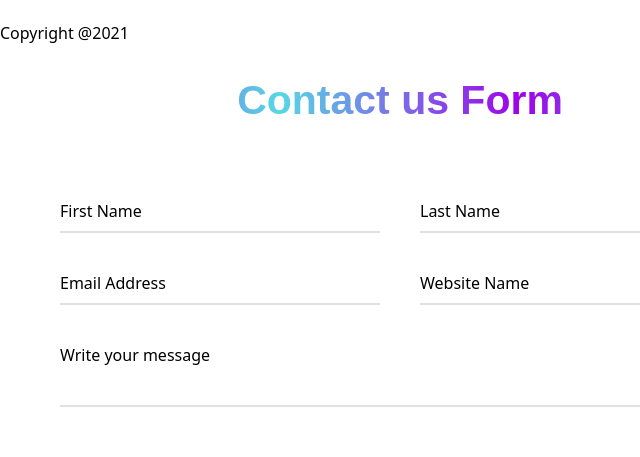
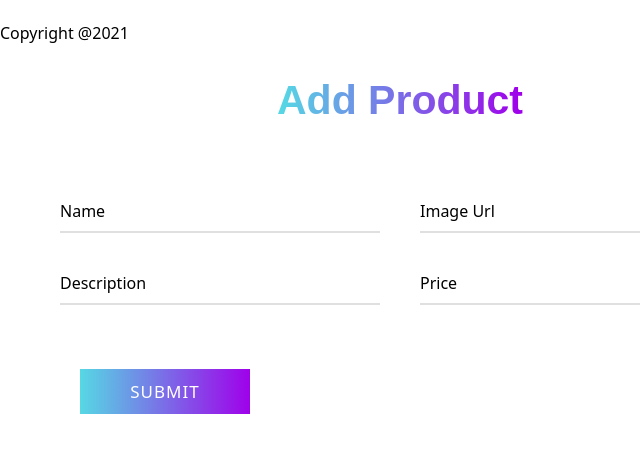
Before and after one commit to Raiyan109/repliq-react-admin, a React (Vite) app: page /dashboard/add in a window 1280 px wide. Shown: the part 397-854 px from the top of the page, without its empty margins (0-640 px from the left). Built offline with nearby package versions, Linux system fonts and the light colour scheme.

Commit message:
add product

```diff
--- a/package.json
+++ b/package.json
@@ -16,7 +16,9 @@
     "react-dom": "^18.2.0",
     "react-icons": "^4.10.1",
     "react-phone-input-2": "^2.15.1",
-    "react-router-dom": "^6.15.0"
+    "react-router-dom": "^6.15.0",
+    "uuid": "^9.0.1",
+    "uuidv4": "^6.2.13"
   },
   "devDependencies": {
     "@types/react": "^18.2.15",
--- a/src/pages/AddProduct.jsx
+++ b/src/pages/AddProduct.jsx
@@ -1,44 +1,86 @@
 import '../styles/addProduct.css'
+import ProductJson from '../../public/products'
+import { useState } from 'react';
+import { v4 as uuidv4 } from 'uuid';
 
 
 const AddProduct = () => {
+    const [name, setName] = useState('')
+    const [desc, setDesc] = useState('')
+    const [image, setImage] = useState('')
+    const [price, setPrice] = useState('')
+
+    const id = uuidv4()
+
+
+
+    const addProduct = (e) => {
+        e.preventDefault()
+        const newProduct = [...ProductJson, {
+            "id": id,
+            "name": name,
+            "image": image,
+            "desc": desc,
+            "price": price
+        }]
+        console.log(newProduct);
+        localStorage.setItem('newProduct', JSON.stringify(newProduct))
+        return newProduct
+    }
+
+
+
+
+
     return (
         <div className="container">
             <div className="text">
-                Contact us Form
+                Add Product
             </div>
-            <form action="#">
+            <form onSubmit={addProduct}>
                 <div className="form-row">
                     <div className="input-data">
-                        <input type="text" required className='focus:outline-none' />
+                        <input type="text" required className='focus:outline-none'
+                            value={name}
+                            onChange={(e) => setName(e.target.value)}
+                        />
                         <div className="underline"></div>
-                        <label>First Name</label>
+                        <label>Name</label>
                     </div>
                     <div className="input-data">
-                        <input type="text" required className='focus:outline-none' />
+                        <input type="text" required className='focus:outline-none'
+                            value={image}
+                            onChange={(e) => setImage(e.target.value)}
+                        />
                         <div className="underline"></div>
-                        <label>Last Name</label>
+                        <label>Image Url </label>
                     </div>
                 </div>
                 <div className="form-row">
                     <div className="input-data">
-                        <input type="text" required className='focus:outline-none' />
+                        <input type="text" required className='focus:outline-none'
+                            value={desc}
+                            onChange={(e) => setDesc(e.target.value)}
+                        />
                         <div className="underline"></div>
-                        <label>Email Address</label>
+                        <label>Description</label>
                     </div>
                     <div className="input-data">
-                        <input type="text" required className='focus:outline-none' />
+                        <input type="text" required className='focus:outline-none'
+                            value={price}
+                            onChange={(e) => setPrice(e.target.value)}
+                        />
                         <div className="underline"></div>
-                        <label>Website Name</label>
+                        <label>Price</label>
                     </div>
                 </div>
                 <div className="form-row">
                     <div className="input-data textarea">
-                        <textarea rows="8" cols="80" required className='focus:outline-none'></textarea>
+                        {/* <textarea rows="8" cols="80" required className='focus:outline-none'></textarea>
                         <br />
                         <div className="underline"></div>
                         <label>Write your message</label>
-                        <br />
+                        <br /> */}
                         <div className="form-row submit-btn">
                             <div className="input-data">
                                 <div className="inner"></div>
--- a/src/pages/Layout/Layout.jsx
+++ b/src/pages/Layout/Layout.jsx
@@ -1,6 +1,6 @@
 import { Link } from "react-router-dom";
-import AllSideBarPages from "../../components/AllSideBarPages";
 
+// eslint-disable-next-line react/prop-types
 const Layout = ({ children }) => {
     return (
         <div>
--- a/src/pages/ProductDetail.jsx
+++ b/src/pages/ProductDetail.jsx
@@ -1,8 +1,9 @@
 import { useParams } from "react-router-dom";
-import ProductsJson from '../../public/products'
 const ProductDetail = () => {
     const { id } = useParams()
-    const products = ProductsJson.find((item) => item.id === id)
+    const ProductsStorage = JSON.parse(localStorage.getItem('newProduct'))
+    const products = ProductsStorage.find((item) => item.id === id)
+
 
     if (!products) {
         return <p>{`This page does not contain ${id} details`}</p>
--- a/src/pages/ProductList.jsx
+++ b/src/pages/ProductList.jsx
@@ -1,14 +1,15 @@
 
 import Products from './Products'
-import ProductsJson from '../../public/products'
 
 const ProductList = () => {
+
+    const ProductsStorage = JSON.parse(localStorage.getItem('newProduct'))
 
     return (
         <div className='flex justify-center items-center'>
             <div className='grid grid-cols-1 md:grid-cols-2 lg:grid-cols-3 gap-5'>
                 {
-                    ProductsJson.map((product) => (
+                    ProductsStorage.map((product) => (
                         <Products key={product.id} product={product} />
                     ))
                 }
```
Also changed, not shown: 1 other file (tests, documents, lock files or other folders).
